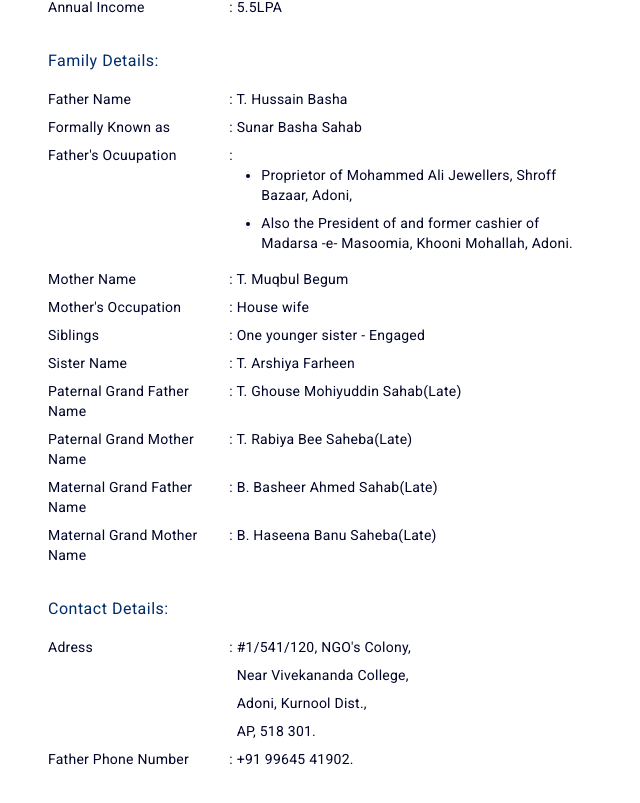
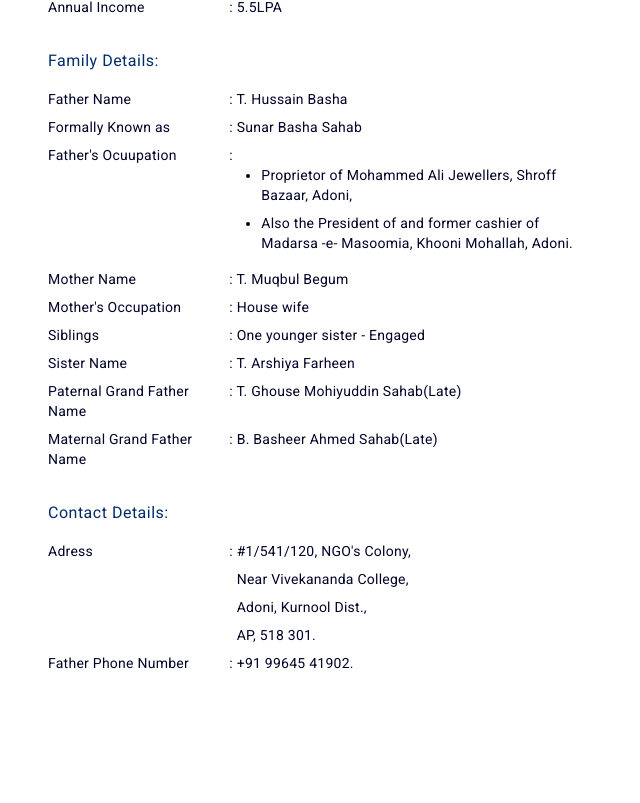
Before and after one commit to Jazz7262/ziya-bio-data, an Angular app: page / in a window 1280 px wide. Shown: the part 1217-2020 px from the top of the page, without its empty margins (0-640 px from the left). After the commit the page ends 1970 px from the top, so only its background shows below. Built offline with nearby package versions, Linux system fonts and the light colour scheme; a web font is replaced by a local one.

Commit message:
seventh commit

```diff
--- a/src/app/components/personal-details/personal-details.component.html
+++ b/src/app/components/personal-details/personal-details.component.html
@@ -184,18 +184,8 @@
     <!-- ***************************** -->
 
     <!-- ***************************** -->
-    <div class="col-4"><p>Paternal Grand Mother Name</p></div>
-    <div class="col-8"><p>: T. Rabiya Bee Saheba(Late)</p></div>
-    <!-- ***************************** -->
-
-    <!-- ***************************** -->
     <div class="col-4"><p>Maternal Grand Father Name</p></div>
     <div class="col-8"><p>: B. Basheer Ahmed Sahab(Late)</p></div>
-    <!-- ***************************** -->
-
-    <!-- ***************************** -->
-    <div class="col-4"><p>Maternal Grand Mother Name</p></div>
-    <div class="col-8"><p>: B. Haseena Banu Saheba(Late)</p></div>
     <!-- ***************************** -->
   </div>
 
```
